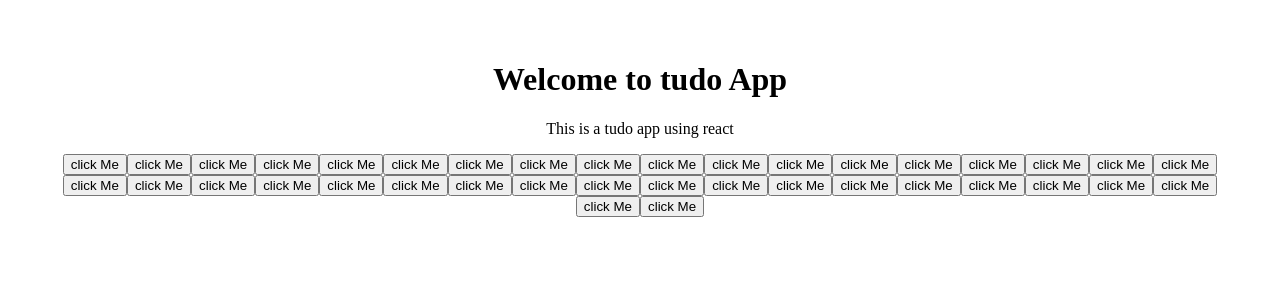
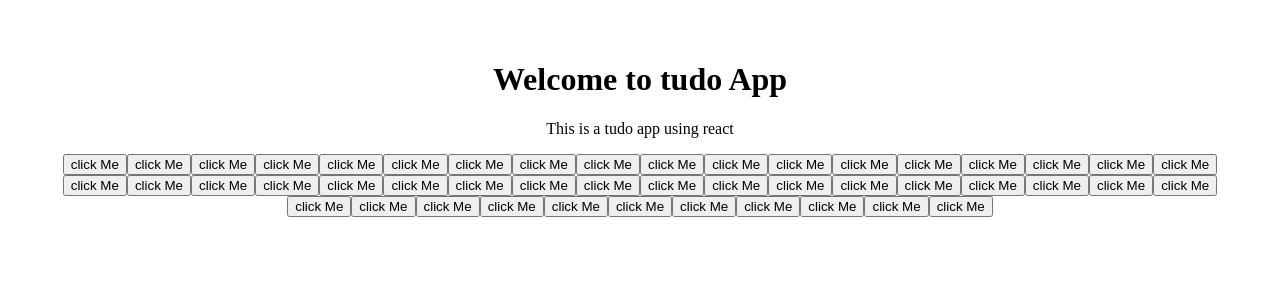
Before and after one commit to Hasanurislam/React-App, a React (Vite) app: page / in a window 1280 px wide. Shown: the top 300 px of the page. Built offline with nearby package versions, Linux system fonts and the light colour scheme.

Commit message:
sixth commit

```diff
--- a/src/App.jsx
+++ b/src/App.jsx
@@ -47,6 +47,15 @@ function App() {
     <button>click Me</button>
     <button>click Me</button>
     <button>click Me</button>
+    <button>click Me</button>
+    <button>click Me</button>
+    <button>click Me</button>
+    <button>click Me</button>
+    <button>click Me</button>
+    <button>click Me</button>
+    <button>click Me</button>
+    <button>click Me</button>
+    <button>click Me</button>
   </div>
 
 }
```
